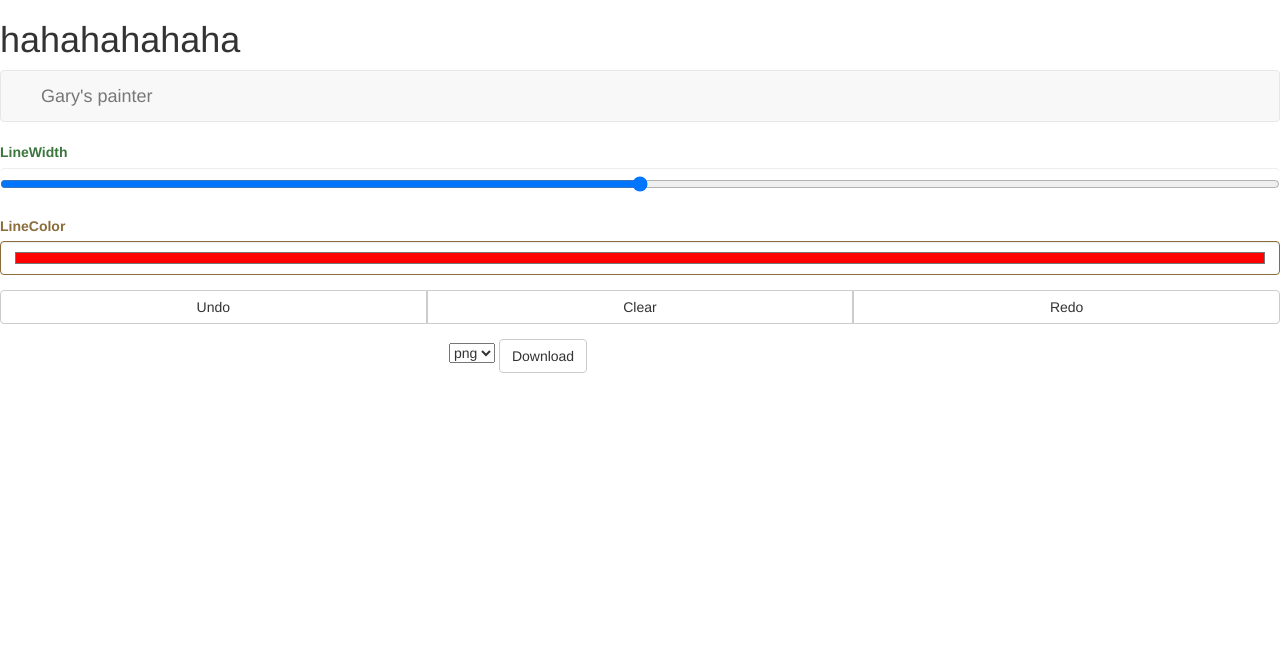
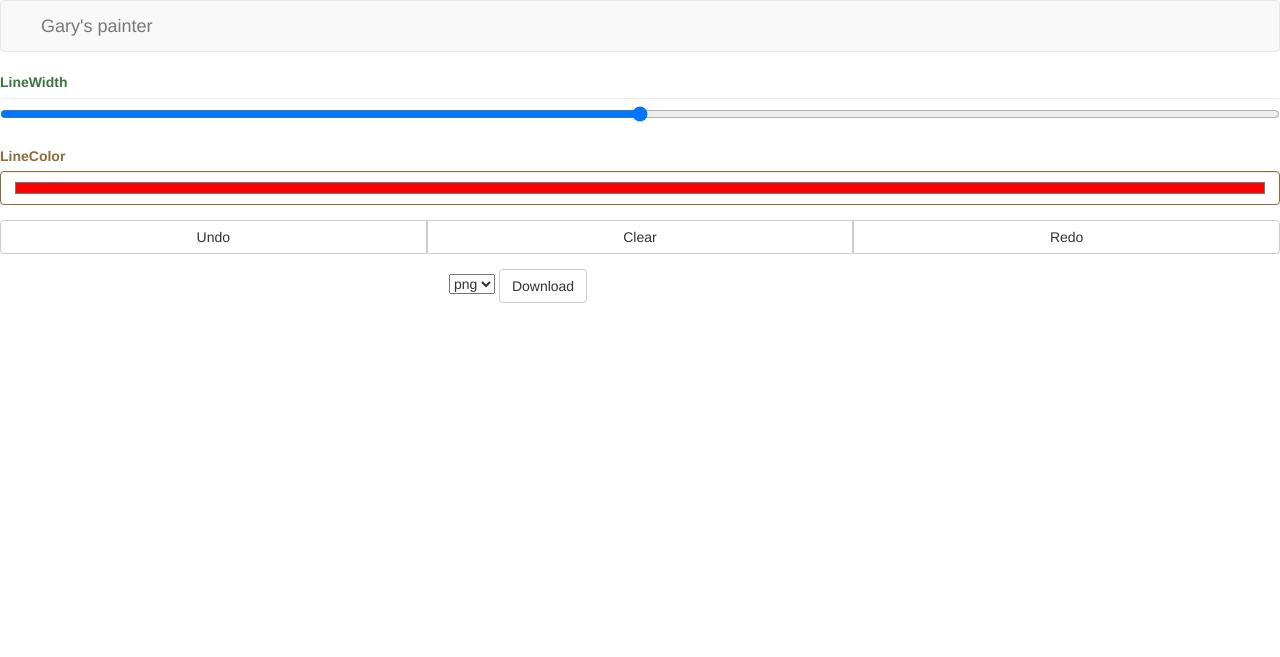
Before and after one commit to FunkyGary/JSpaint, a website: page src/index.html in a window 1280 px wide. Drawn offline with nearby package versions, Linux system fonts and the light colour scheme.

Commit message:
hahaha bye

```diff
--- a/src/index.html
+++ b/src/index.html
@@ -14,7 +14,6 @@
   </head>
   <body>
     <!-- Add your site or app content here -->
-    <h1>hahahahahaha</h1>
     <nav class="navbar navbar-default" >
       <div class="container-fluid">
         <div class="navbar-header">
```
